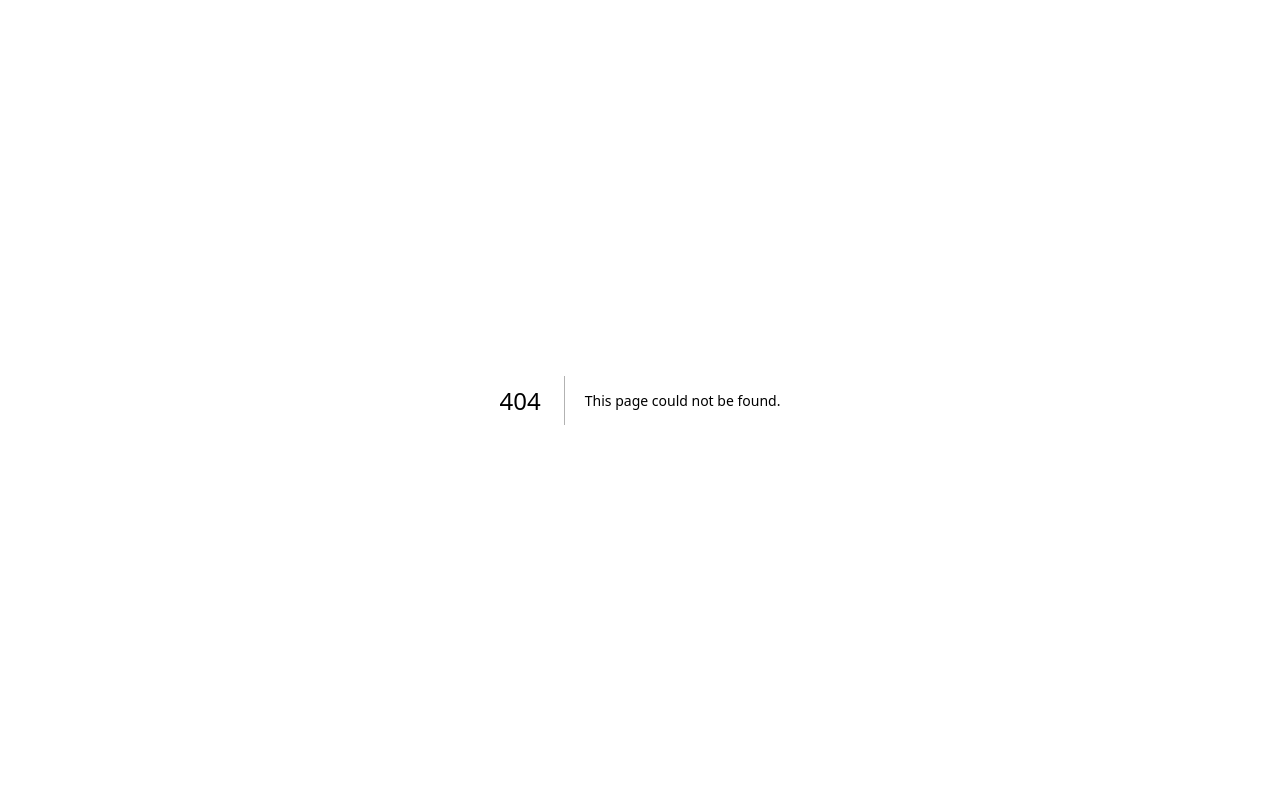
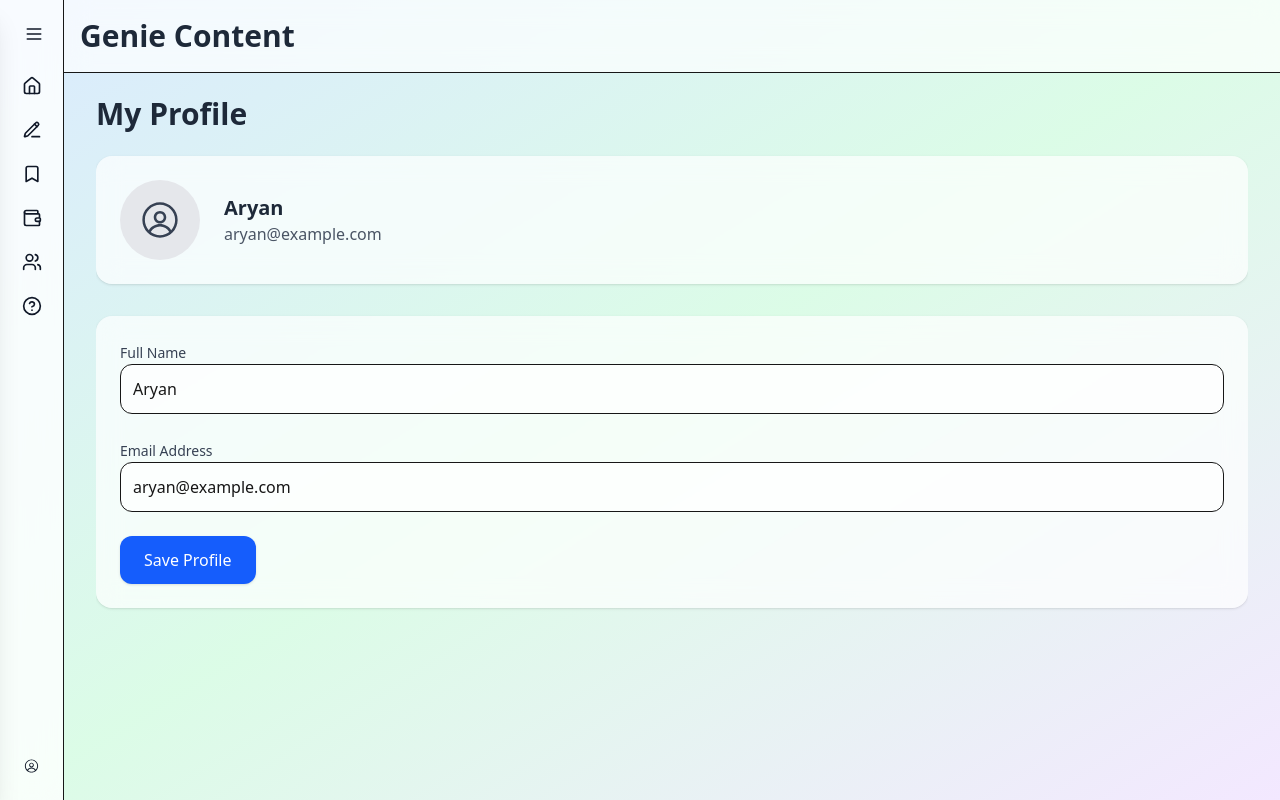
Before and after one commit to aryanpandey-123/geniecontent, a Next.js app: page /dashboard/profile in a window 1280 px wide. Before the commit this address had no page. Built offline with nearby package versions, Linux system fonts and the light colour scheme.

Commit message:
Add ProfilePage component with user profile management features; implement state for name and email, and create input fields for user data and done some minor changes in navbar and side bar.

```diff
--- a/src/app/components/navbar.tsx
+++ b/src/app/components/navbar.tsx
@@ -34,12 +34,14 @@ export default function Navbar({ sidebarOpen, setSidebarOpen, navbarLeftClass }:
         </span>
       </Link>
 
-      <button
+      <Link
+        href="/dashboard/profile"
         className="w-10 h-10 rounded-full bg-gray-100 hover:bg-gray-200 flex items-center justify-center transition"
         aria-label="Account"
       >
         <RxAvatar size={22} className="text-gray-900" />
-      </button>
+      </Link>
+
     </nav>
   );
 }
--- a/src/app/components/sidebar.tsx
+++ b/src/app/components/sidebar.tsx
@@ -6,6 +6,7 @@ import React, { useEffect, useRef } from 'react';
 import Link from 'next/link';
 import { LuMenu } from 'react-icons/lu';
 import { RxAvatar } from 'react-icons/rx';
+import { useRouter } from 'next/navigation';
 
 export interface MenuItem {
   name: string;
@@ -32,6 +33,8 @@ export default function Sidebar({
 }: SidebarProps) {
   const sidebarRef = useRef<HTMLDivElement | null>(null);
   const closeBtnRef = useRef<HTMLButtonElement | null>(null);
+
+  const router = useRouter();
 
   useEffect(() => {
     if (!isMobile) return;
@@ -60,7 +63,7 @@ export default function Sidebar({
   }, [isMobile, setSidebarOpen]);
 
   const desktopClasses = `
-    hidden lg:flex lg:flex-col h-screen fixed left-0 top-0 transition-[width] duration-300
+    hidden lg:flex lg:flex-col h-screen fixed left-0 top-0 z-30 transition-[width] duration-300
     ${expanded ? 'w-64' : 'w-16'}
   `;
 
@@ -78,7 +81,7 @@ export default function Sidebar({
         role={isMobile ? 'dialog' : undefined}
         aria-modal={isMobile ? true : undefined}
         aria-hidden={isMobile ? !sidebarOpen : undefined}
-        className={`bg-white/80 backdrop-blur-md border-r p-4 ${containerClass}`}
+        className={`bg-white/80 backdrop-blur-md border-r p-4 z-30 ${containerClass}`}
       >
 
         <div className="flex items-center justify-between mb-4">
@@ -114,9 +117,7 @@ export default function Sidebar({
         </nav>
 
         <button
-          onClick={() => {
-            console.log('Logging out...');
-          }}
+          onClick={() => router.push('/')}
           className="mt-auto w-full flex items-center space-x-3 p-2 rounded-md hover:bg-gray-100 focus:outline-none"
           aria-label="Logout"
         >
--- a/src/app/dashboard/layout.tsx
+++ b/src/app/dashboard/layout.tsx
@@ -21,11 +21,17 @@ export default function DashboardLayout({ children }: { children: React.ReactNod
     []
   );
 
-  const navbarLeftClass = expanded ? 'lg:left-64' : 'lg:left-16';
+  const navbarLeftClass = expanded ? 'left-0 lg:left-64' : 'left-0 lg:left-16';
   const contentLeftClass = expanded ? 'lg:ml-64' : 'lg:ml-16';
 
   return (
     <div className="min-h-screen bg-gradient-to-br from-blue-100 via-green-100 to-purple-100 font-sans">
+
+      <Navbar
+        sidebarOpen={sidebarOpen}
+        setSidebarOpen={setSidebarOpen}
+        navbarLeftClass={navbarLeftClass}
+      />
 
       <Sidebar
         isMobile={false}
@@ -45,11 +51,6 @@ export default function DashboardLayout({ children }: { children: React.ReactNod
         menuItems={menuItems}
       />
 
-      <Navbar
-        sidebarOpen={sidebarOpen}
-        setSidebarOpen={setSidebarOpen}
-        navbarLeftClass={navbarLeftClass}
-      />
 
       <main className={`pt-24 px-4 sm:px-8 ${contentLeftClass}`}>
         <div className="max-w-full h-[calc(100vh-6rem)] overflow-auto pb-20">
--- /dev/null
+++ b/src/app/dashboard/profile/page.tsx
@@ -0,0 +1,53 @@
+'use client';
+
+import { useState } from 'react';
+import { RxAvatar } from 'react-icons/rx';
+
+export default function ProfilePage() {
+  const [name, setName] = useState('Aryan');
+  const [email, setEmail] = useState('aryan@example.com');
+
+  return (
+    <>
+      <h1 className="text-3xl font-bold text-gray-800 mb-6">My Profile</h1>
+
+      <section className="bg-white/70 backdrop-blur-md p-6 rounded-2xl shadow mb-8 flex items-center gap-6">
+        <div className="w-20 h-20 rounded-full bg-gray-200 flex items-center justify-center">
+          <RxAvatar size={40} className="text-gray-700" />
+        </div>
+
+        <div>
+          <h2 className="text-xl font-semibold text-gray-800">{name}</h2>
+          <p className="text-gray-600">{email}</p>
+        </div>
+      </section>
+
+      <section className="bg-white/70 backdrop-blur-md p-6 rounded-2xl shadow space-y-6">
+
+        <div>
+          <label className="text-gray-700 text-sm font-medium">Full Name</label>
+          <input
+            value={name}
+            onChange={(e) => setName(e.target.value)}
+            className="w-full p-3 rounded-xl border bg-white/70"
+            placeholder="Enter your full name"
+          />
+        </div>
+
+        <div>
+          <label className="text-gray-700 text-sm font-medium">Email Address</label>
+          <input
+            value={email}
+            onChange={(e) => setEmail(e.target.value)}
+            className="w-full p-3 rounded-xl border bg-white/70"
+            placeholder="Enter your email"
+          />
+        </div>
+
+        <button className="bg-blue-600 text-white px-6 py-3 rounded-xl shadow hover:bg-blue-700 transition">
+          Save Profile
+        </button>
+      </section>
+    </>
+  );
+}
```
Lines whose indentation alone changed are shown as unchanged.
